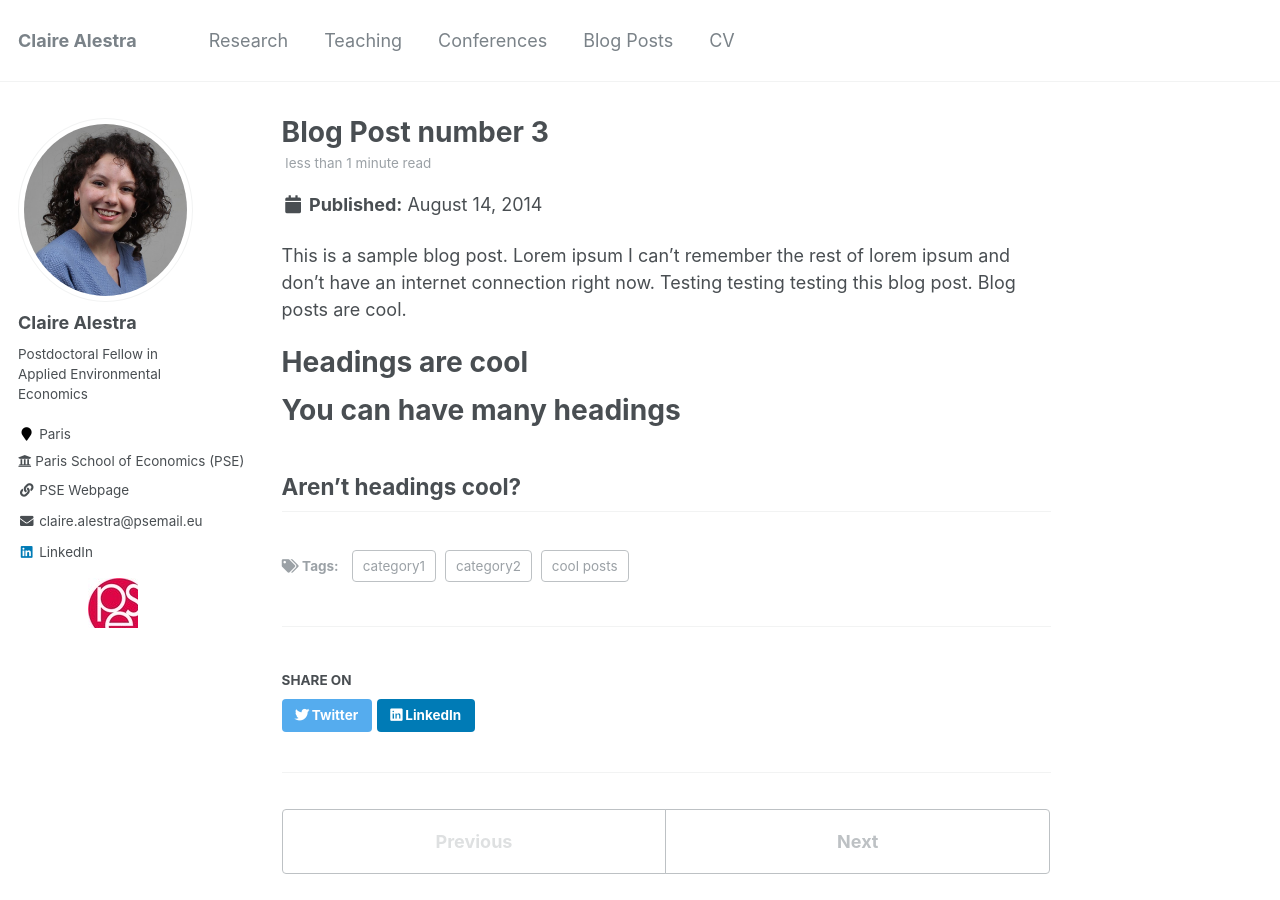
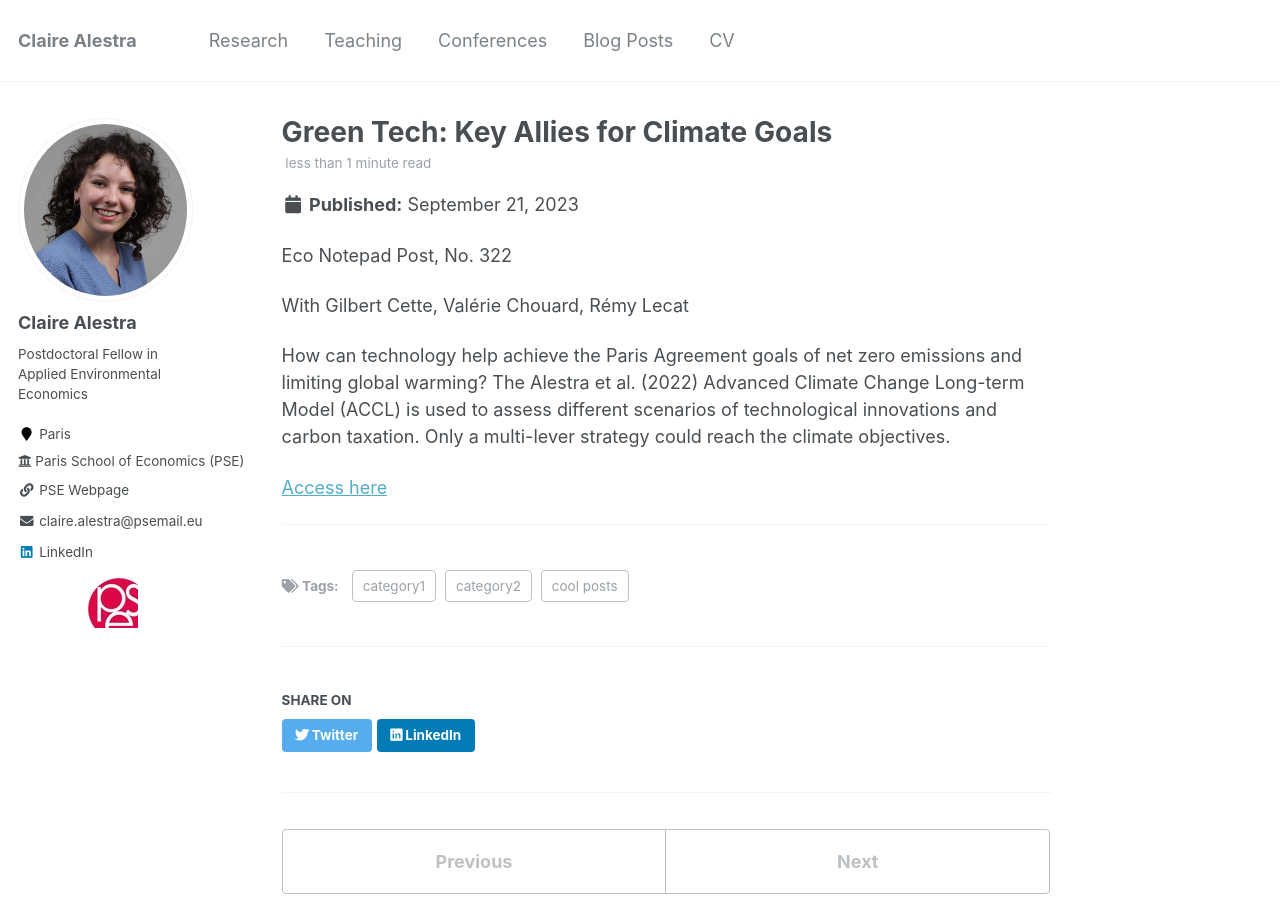
Before and after one commit to ClaireAlestra/ClaireAlestra.github.io, a Jekyll site: the page built from _posts/2014-08-14-blog-post-3.md, in a window 1280 px wide and 900 px high. Built offline with Jekyll 4.4.1, drawn with Linux system fonts in a browser that asks for light colours.

Commit message:
Update 2014-08-14-blog-post-3.md

```diff
--- a/_posts/2014-08-14-blog-post-3.md
+++ b/_posts/2014-08-14-blog-post-3.md
@@ -1,20 +1,19 @@
 ---
-title: 'Blog Post number 3'
-date: 2014-08-14
-permalink: /posts/2014/08/blog-post-3/
+title: 'Green Tech: Key Allies for Climate Goals'
+date: 2023-09-21
+permalink: /posts/2023-blog-post-3/
 tags:
   - cool posts
   - category1
   - category2
 ---
 
-This is a sample blog post. Lorem ipsum I can't remember the rest of lorem ipsum and don't have an internet connection right now. Testing testing testing this blog post. Blog posts are cool.
+Eco Notepad Post, No. 322
 
-Headings are cool
-======
+With Gilbert Cette, Valérie Chouard, Rémy Lecat
 
-You can have many headings
-======
+How can technology help achieve the Paris Agreement goals of net zero emissions and limiting global warming? The Alestra et al. (2022) Advanced Climate Change Long-term Model (ACCL) is used to assess different scenarios of technological innovations and carbon taxation. Only a multi-lever strategy could reach the climate objectives.
 
-Aren't headings cool?
+[Access here]([https://doi.org/10.1016/j.jpolmod.2021.10.001](https://www.banque-france.fr/en/publications-and-statistics/publications/green-tech-key-allies-climate-goals)https://www.banque-france.fr/en/publications-and-statistics/publications/green-tech-key-allies-climate-goals)
+
 ------
```
